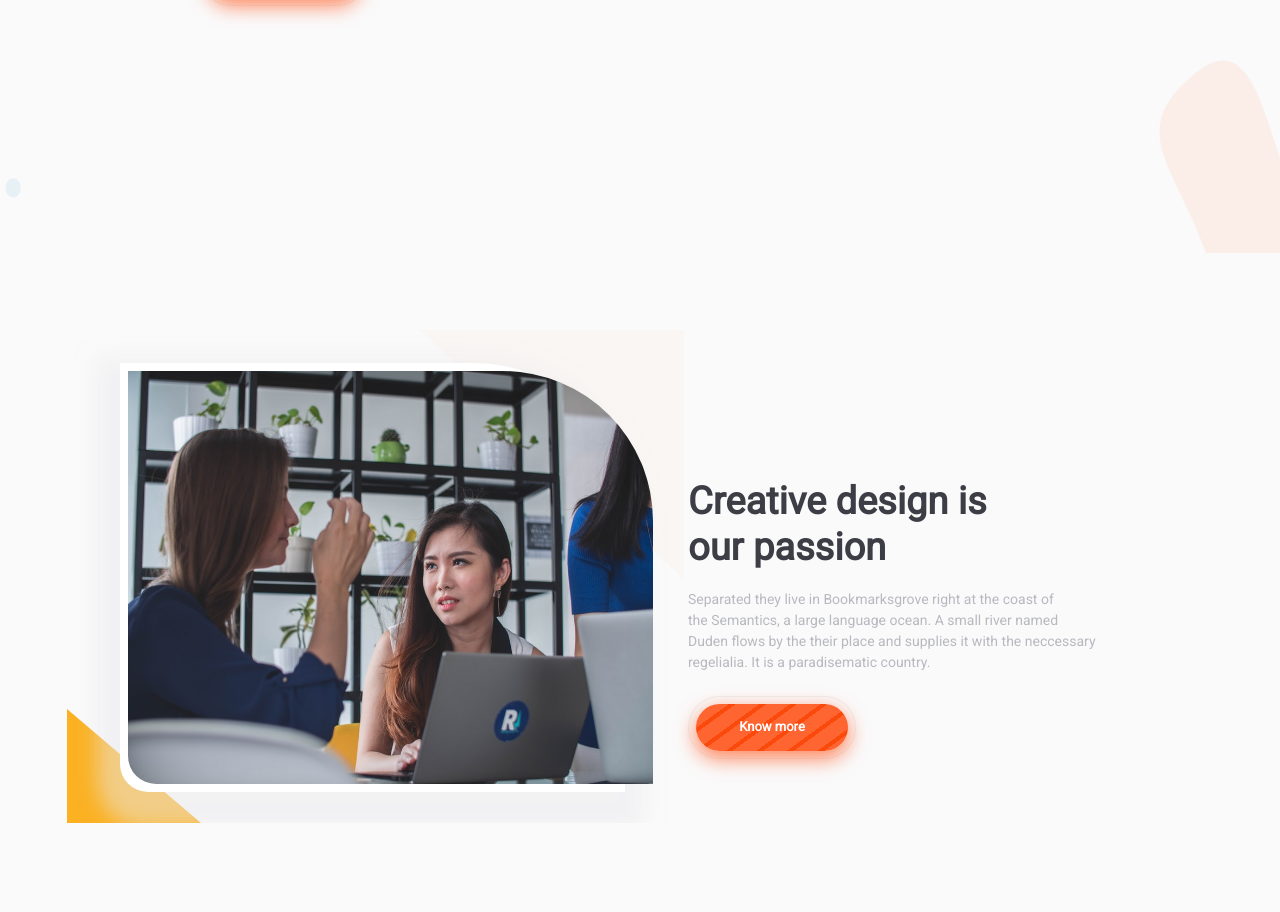
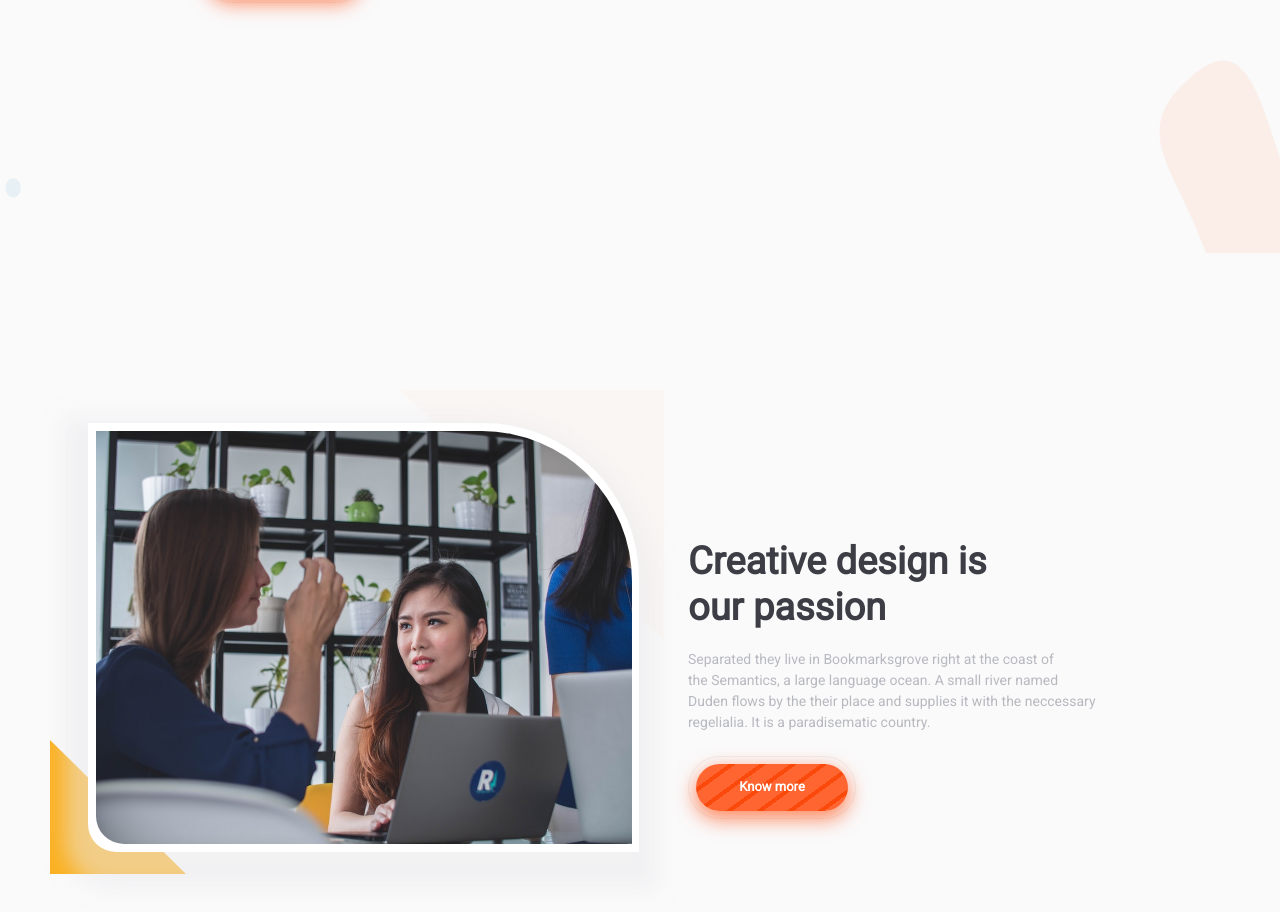
Before and after one commit to AndyWams/noiz, a plain HTML site: page index.html in a window 1280 px wide. Shown: the part 547-1459 px from the top of the page. Before the commit the page ends 1370 px from the top, so only its background shows below. Drawn offline with nearby package versions, Linux system fonts and the light colour scheme; a web font is replaced by a local one.

Commit message:
updated files

```diff
--- a/assets/app.css
+++ b/assets/app.css
@@ -51,7 +51,7 @@ a:focus {
 }
 
 .login-sec.active {
-    display: block;
+   display: block;
 }
 
 
@@ -82,6 +82,13 @@ a:focus {
     font-size: 14px;
     font-weight: bold;
     display: none;
+
+}
+
+.login-sec.active {
+    position: absolute;
+    top: 136px;
+    left: 102px;
 }
 
 }
@@ -106,7 +113,56 @@ a:focus {
 
 }
 /* @media screen and (min-width: 25rem) */
-/*style at 400px and above */
+
+@media screen and (min-width: 25rem) {
+
+.content-passion {
+    padding-top: 158px;
+    margin: -30px 70px auto;
+}
+
+.frame-view {
+    height: 392px;
+    margin: 0px auto;
+    width: 411px;
+    border-top-right-radius: 156px;
+    border-bottom-left-radius: 28px;
+    background-color: #fff;
+    padding: 8px;
+    box-shadow: -3px 16px 20px 20px #eaeaec80, 0px 0px 0px 0px rgba(0, 0, 0, 0.26);
+}
+
+.img-frame {
+    width: 396px;
+    height: 375px;
+    border-top-right-radius: 150px;
+    border-bottom-left-radius: 28px;
+}
+
+.content-description {
+    margin: 93px auto;
+    width: 411px;
+}
+
+.c-text {
+    font-size: 31px;
+    font-weight: bold;
+    color: #3c3d45;
+    font-family: 'Roboto', sans-serif;
+}
+
+.c-sub-text {
+    font-size: 12px;
+    color: #b8b9bf;
+    margin-top: 19px;
+    margin-bottom: 23px;
+    font-family: 'Roboto', sans-serif;
+}
+
+
+}
+
+/*style at 575x and below */
 @media screen and (max-width: 575px){
     #header {
     position: absolute;
@@ -129,12 +185,12 @@ a:focus {
 .logoWrap {
     position: absolute;
     top: 52px;
-    left: 4px;
+    left: 66px;
 }
 
 .mobile-view-sec {
     position: absolute;
-    right: 16px;
+    right: 73px;
     text-align: right;
     color: #000;
     top: 60px;
@@ -150,7 +206,7 @@ a:focus {
 
 .sub-intro {
     font-family: Gobold Uplow;
-    font-size: 18px;
+    font-size: 22px;
     color: #54575f;
     margin-left: 3px;
     letter-spacing: -1px;
@@ -162,20 +218,20 @@ li {
     margin-right: 40px;
 }
 
+.header-content {
+    position: absolute;
+    top: 236px;
+    left: 70px;
+}
+
+
 .header-wrap {
     background-image: url("../bg-img/bg-img-2.png");
     background-size: cover;
     background-repeat: no-repeat;
     background-position: 42% 0px;
     display: flex;
-    background-attachment: fixed!important;
     height: 100%;
-}
-
-.header-content {
-    position: absolute;
-    top: 187px;
-    left: 10px;
 }
 
 
@@ -188,6 +244,14 @@ li {
     border-top-right-radius: 32px;
     padding: 7px;
     cursor: pointer;
+}
+
+.details-cont {
+    font-size: 12px;
+    color: #b4b4be;
+    margin-top: 5px;
+    margin-left: 9px;
+    margin-bottom: 23px;
 }
 
 .btn-stripped-decorate {
@@ -238,7 +302,7 @@ li {
 }
 
 /*style at 599px/36rem and above */
-@media (min-width: 576px) {
+ @media (min-width: 576px) {
 
 #header {
     position: absolute;
@@ -261,22 +325,24 @@ li {
 .logoWrap {
     position: absolute;
     top: 52px;
-    left: 15px;
+    left: 20px;
+
 }
 
+
 .mobile-view-sec {
-    position: absolute;
-    right: 26px;
+      position: absolute;
+    right: 28px;
     text-align: right;
     color: #000;
     top: 60px;
     cursor: pointer;
-    font-size: 19px;
+    font-size: 20px;
 }
 
 .main-intro {
     font-family: 'Gobold Uplow';
-    font-size: 74px;
+    font-size: 71px;
     color: #54575f;
 }
 
@@ -289,6 +355,14 @@ li {
     word-spacing: 2px;
 }
 
+.details-cont {
+    font-size: 11px;
+    color: #b4b4be;
+    margin-top: 5px;
+    margin-left: 9px;
+    margin-bottom: 23px;
+}
+
 
 li {
     display: block;
@@ -296,25 +370,24 @@ li {
 }
 
 .header-wrap {
-    background-image: url("../bg-img/bg-img-2.png");
+    background-image: url("../bg-img/bg-img.png");
     background-size: cover;
     background-repeat: no-repeat;
-    background-position: 42% 0px;
+    background-position: 0px 0px;
     display: flex;
-    background-attachment: fixed!important;
     height: 100%;
 }
 
 .header-content {
     position: absolute;
-    top: 168px;
-    left: 20px;
+    top: 236px;
+    left: 24px;
 }
 
 
 .btn-decorate {
     border: 1px solid #eee;
-    width: 115px;
+    width: 119px;
     border-top-left-radius: 32px;
     border-bottom-left-radius: 32px;
     border-bottom-right-radius: 32px;
@@ -324,15 +397,15 @@ li {
 }
 
 .btn-stripped-decorate {
-    width: 98px;
-    height: 38px;
+    width: 103px;
+    height: 46px;
     border-top-left-radius: 25px;
     border-bottom-left-radius: 25px;
     border-bottom-right-radius: 25px;
     border-top-right-radius: 25px;
-    padding: 11px;
+    padding: 13px;
     text-align: center;
-    font-size: 10px;
+    font-size: 12px;
     font-weight: bold;
     background: repeating-linear-gradient(-36deg , #ff6530, #ff6530 14px, #fb490b -4px, #fb490b 18px );
     box-shadow: 0px 7px 20px 1px #ff6530c4, 0px 0px 0px 0px rgba(0,0,0,.2);
@@ -341,31 +414,76 @@ li {
 
 .circle-play {
     position: absolute;
-    top: 13px;
-    right: 14px;
+    top: 15px;
+    right: 16px;
     font-size: 9px;
     color: #fb490b;
 }
 
 .circle-play-wrap {
     position: relative;
-    top: -47px;
-    right: -126px;
-    height: 42px;
+    top: -55px;
+    right: -134px;
+    height: 46px;
     border: 2px solid #eee;
-    width: 42px;
+    width: 46px;
     border-radius: 50%;
     cursor: pointer;
 }
 
 .intro-play {
     position: relative;
-    top: -78px;
-    right: -183px;
+    top: -87px;
+    right: -192px;
     font-size: 12px;
     font-weight: bold;
     color: #6c757ddb;
 }
+
+.content-passion {
+    padding-top: 158px;
+    margin: -30px 70px auto;
+}
+
+.frame-view {
+    height: 392px;
+    margin: 0px auto;
+    width: 411px;
+    border-top-right-radius: 156px;
+    border-bottom-left-radius: 28px;
+    background-color: #fff;
+    padding: 8px;
+    box-shadow: -3px 16px 20px 20px #eaeaec80, 0px 0px 0px 0px rgba(0, 0, 0, 0.26);
+}
+
+.img-frame {
+    width: 396px;
+    height: 375px;
+    border-top-right-radius: 150px;
+    border-bottom-left-radius: 28px;
+}
+
+.content-description {
+    margin: 93px auto;
+    width: 411px;
+}
+
+.c-text {
+    font-size: 31px;
+    font-weight: bold;
+    color: #3c3d45;
+    font-family: 'Roboto', sans-serif;
+}
+
+.c-sub-text {
+    font-size: 12px;
+    color: #b8b9bf;
+    margin-top: 19px;
+    margin-bottom: 23px;
+    font-family: 'Roboto', sans-serif;
+}
+
+
 
 }
 
@@ -391,20 +509,21 @@ li {
 }
 
 .logoWrap {
-    width: 295px;
     position: absolute;
     top: 52px;
-    left: 50px;
+    left: 128px;
+
 }
 
+
 .mobile-view-sec {
-    position: absolute;
-    right: 42px;
+      position: absolute;
+    right: 70px;
     text-align: right;
     color: #000;
     top: 60px;
     cursor: pointer;
-    font-size: 19px;
+    font-size: 20px;
 }
 
 .main-intro {
@@ -432,17 +551,17 @@ li {
     background-image: url("../bg-img/bg-img.png");
     background-size: cover;
     background-repeat: no-repeat;
-    background-position: 42% 0px;
+    background-position: 50% 50%;
     display: flex;
-    background-attachment: fixed!important;
     height: 100%;
 }
 
 .header-content {
-    position: absolute;
-    top: 168px;
-    left: 54px;
+    position: relative;
+    top: 236px;
+    left: 133px;
 }
+
 
 
 .btn-decorate {
@@ -500,6 +619,50 @@ li {
     color: #6c757ddb;
 }
 
+.content-passion {
+    padding-top: 150px;
+    margin: 20px;
+}
+
+.frame-view {
+    height: 429px;
+    margin: 0px auto;
+    width: 584px;
+    border-top-right-radius: 156px;
+    border-bottom-left-radius: 28px;
+    background-color: #fff;
+    padding: 8px;
+    box-shadow: -3px 16px 20px 20px #eaeaec80, 0px 0px 0px 0px rgba(0, 0, 0, 0.26);
+}
+
+.img-frame {
+    width: 568px;
+    height: 413px;
+    border-top-right-radius: 150px;
+    border-bottom-left-radius: 28px;
+}
+
+.content-description {
+    margin: 93px auto;
+    width: 584px;
+}
+
+.c-text {
+    font-size: 38px;
+    font-weight: bold;
+    color: #3c3d45;
+    font-family: 'Roboto', sans-serif;
+}
+
+.c-sub-text {
+    font-size: 14px;
+    color: #b8b9bf;
+    margin-top: 19px;
+    margin-bottom: 23px;
+    font-family: 'Roboto', sans-serif;
+}
+
+
 
 
 }
@@ -526,10 +689,9 @@ li {
 }
 
 .logoWrap {
-    width: 295px;
     position: absolute;
     top: 52px;
-    left: 93px;
+    left: 172px;
 }
 
 .login-sec {
@@ -538,7 +700,7 @@ li {
     right: 100px;
     text-align: right;
     color: #000;
-    top: 70px;
+    top: 68px;
     cursor: pointer;
     font-size: 14px;
     font-weight: bold;
@@ -584,14 +746,13 @@ li {
     background-repeat: no-repeat;
     background-position: 42% 0px;
     display: flex;
-    background-attachment: fixed!important;
     height: 100%;
 }
 
 .header-content {
-    position: absolute;
-    top: 225px;
-    left: 98px;
+    position: relative;
+    top: 223px;
+    left: 176px;
 }
 
 
@@ -650,9 +811,66 @@ li {
     color: #6c757ddb
 }
 
+.header-top {
+
+    margin-left: auto;
+    margin-right: auto;
+    margin-bottom: 0;
+    max-width: 75rem;
+    padding-left: .9375rem;
+    padding-right: .9375rem;
+    position: absolute;
+
+}
+
+.content-passion {
+    padding-top: 150px;
+    margin: 20px;
+}
+
+.frame-view {
+   height: 429px;
+    margin: 0px auto;
+    width: 450px;
+    border-top-right-radius: 156px;
+    border-bottom-left-radius: 28px;
+    background-color: #fff;
+    padding: 8px;
+    box-shadow: -3px 16px 20px 20px #eaeaec80, 0px 0px 0px 0px rgba(0, 0, 0, 0.26);
+}
+
+.img-frame {
+    width: 434px;
+    height: 413px;
+    border-top-right-radius: 150px;
+    border-bottom-left-radius: 28px;
+}
+
+.content-description {
+    margin-left: 10px;
+    margin-top: 16px;
+    padding-top: 100px;
+    width: 439px;
+}
+
+.c-text {
+    font-size: 38px;
+    font-weight: bold;
+    color: #3c3d45;
+    font-family: 'Roboto', sans-serif;
+}
+
+.c-sub-text {
+    font-size: 14px;
+    color: #b8b9bf;
+    margin-top: 19px;
+    margin-bottom: 23px;
+    font-family: 'Roboto', sans-serif;
+}
+
+}
 
 
-}
 /* 72rem  and above*/
 @media  all  and (min-width: 1200px) {
   #header {
@@ -674,7 +892,6 @@ li {
 }
 
 .logoWrap {
-    width: 295px;
     position: absolute;
     top: 52px;
     left: 197px;
@@ -682,13 +899,12 @@ li {
 
 .login-sec {
     position: absolute;
-    width: 331px;
-    right: 203px;
     text-align: right;
     color: #000;
     top: 68px;
     cursor: pointer;
     font-size: 14px;
+    right: 206px;
     font-weight: bold;
     font-family: 'Questrial', sans-serif;
 }
@@ -731,12 +947,11 @@ li {
     background-repeat: no-repeat;
     background-position: 0px 0px;
     display: flex;
-    background-attachment: fixed!important;
     height: 100%;
 }
 
 .header-content {
-    position: absolute;
+    position: relative;
     top: 225px;
     left: 200px;
 }
@@ -798,31 +1013,31 @@ li {
 }
 
 .content-passion {
-    padding-top: 70px;
-    margin: 40px;
+    padding-top: 150px;
+    margin: 20px;
 }
-
 
 .frame-view {
     height: 429px;
-    border-top-right-radius: 150px;
+    width: 551px;
+    border-top-right-radius: 156px;
     border-bottom-left-radius: 28px;
     background-color: #fff;
-    margin-left: 80px;
+    margin-left: 68px;
     margin-bottom: 16px;
     padding: 8px;
-    box-shadow: -3px 16px 20px 20px #eaeaec80, 0px 0px 0px 0px rgba(0, 0, 0, 0.26);
+    box-shadow: -3px 16px 20px 20px #eaeaec80, 0px 0px 0px 0px rgba(0, 0, 0, 0.26)
 }
 
 .frame-view::after {
     background-color: #eee0;
-    border-left: 134px solid #fbb122;
+    border-left: 136px solid #fbb122;
     border-right: 0px solid #0000001f;
-    border-top: 114px solid #0062cc00;
+    border-top: 134px solid #0062cc00;
     content: '';
     position: absolute;
-    top: 346px;
-    left: 42px;
+    top: 317px;
+    left: 45px;
     z-index: -1;
 }
 
@@ -840,7 +1055,7 @@ li {
 }
 
 .img-frame {
-    width: 525px;
+    width: 536px;
     height: 413px;
     border-top-right-radius: 150px;
     border-bottom-left-radius: 28px;
```
Also changed, not shown: index.html (+4 -2 lines).
